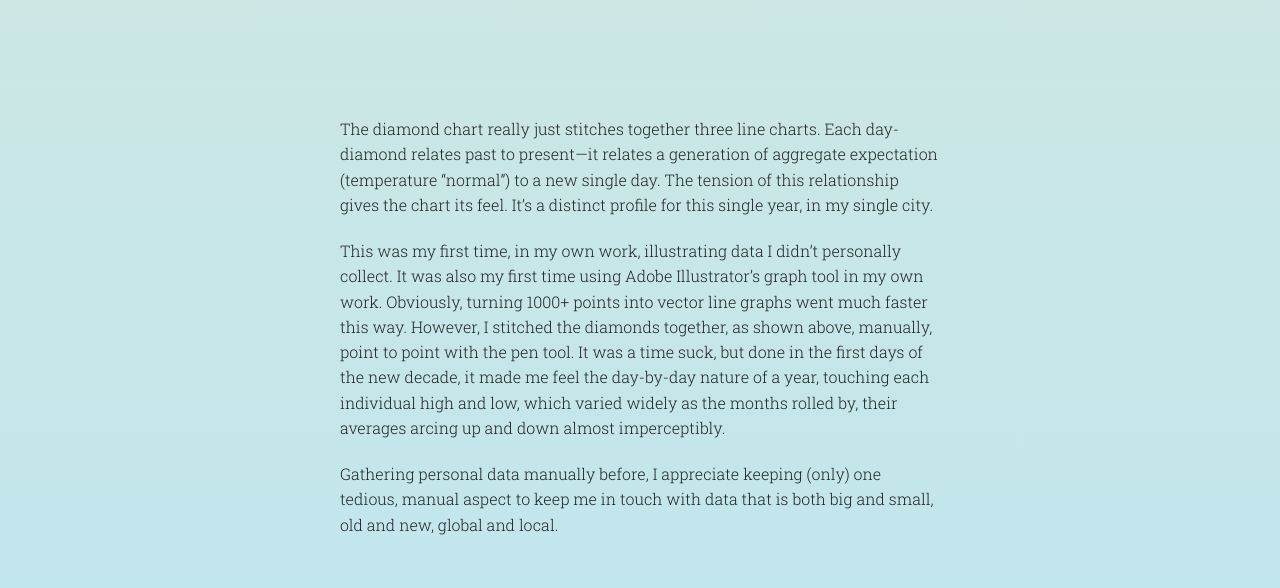
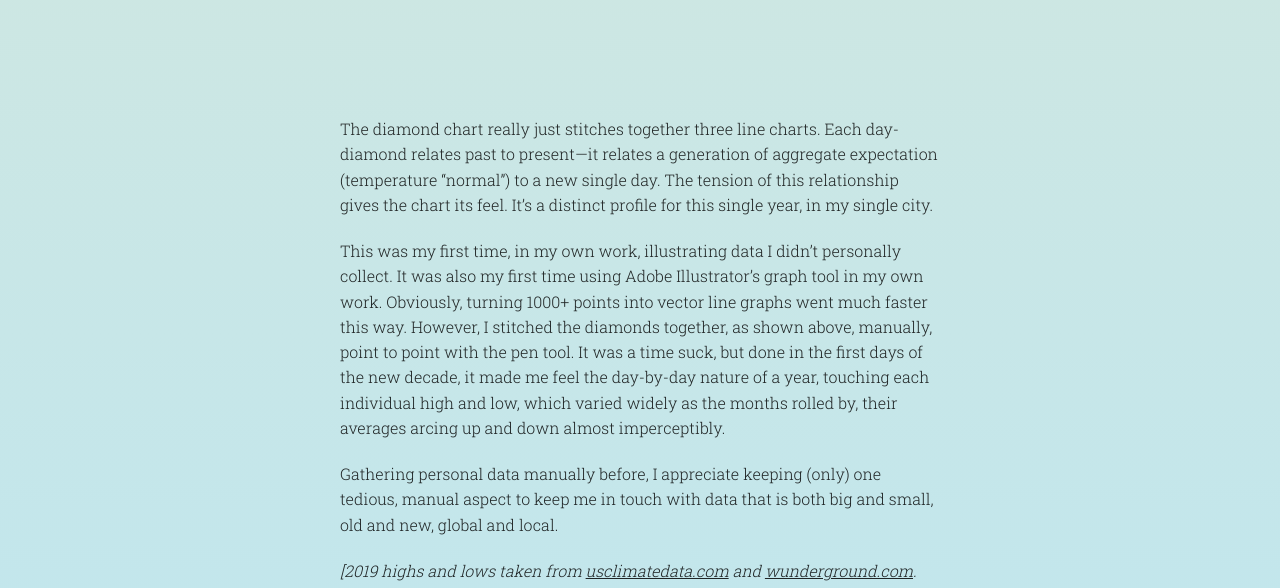
Before and after one commit to cotterjk/temp, a plain HTML site: page index.html in a window 1280 px wide. Shown: the part 2243-2831 px from the top of the page. Drawn offline with Linux system fonts and the light colour scheme.

Commit message:
Added data sources

```diff
--- a/index.html
+++ b/index.html
@@ -41,6 +41,8 @@
             <p>This was my first time, in my own work, illustrating data I didn’t personally collect. It was also my first time using Adobe Illustrator’s graph tool in my own work. Obviously, turning 1000+ points into vector line graphs went much faster this way. However, I stitched the diamonds together, as shown above, manually, point to point with the pen tool. It was a time suck, but done in the first days of the new decade, it made me feel the day-by-day nature of a year, touching each individual high and low, which varied widely as the months rolled by, their averages arcing up and down almost imperceptibly.</p>
 
             <p>Gathering personal data manually before, I appreciate keeping (only) one tedious, manual aspect to keep me in touch with data that is both big and small, old and new, global and local.</p>
+
+            <p><i>[2019 highs and lows taken from <a href="https://www.usclimatedata.com/">usclimatedata.com</a> and <a href="https://www.wunderground.com/weather/us/mi/grand-rapids">wunderground.com</a>. 1981-2010 daily averages from NOAA at <a href="https://w2.weather.gov/">w2.weather.gov</a>]</i></p>
         </div>
       <div class="logo-container">
           <a href="https://cotterkoopman.com/">
```
